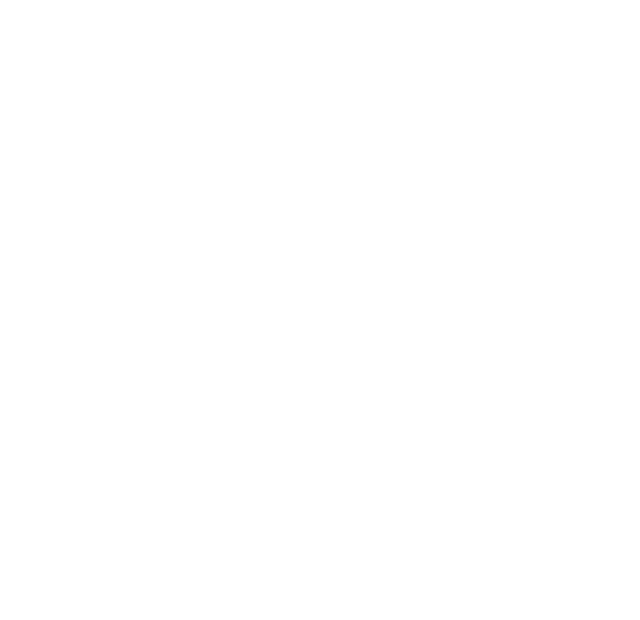
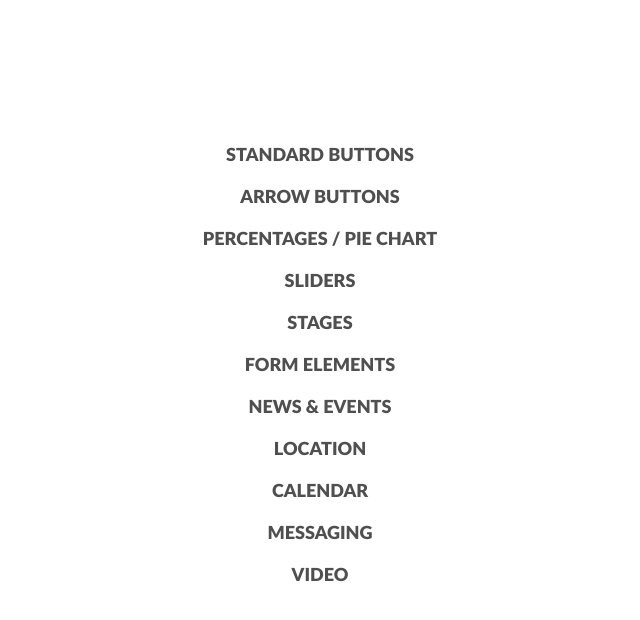
Before and after one commit to ns-m/fullstack-development_test2, a plain HTML site: page index.html in a window 1280 px wide. Shown: the top 620 px of the page, without its empty margins (34-674 px from the left). Drawn offline with Linux system fonts and the light colour scheme.

Commit message:
preliminary marking

```diff
--- a/index.html
+++ b/index.html
@@ -3,8 +3,24 @@
 <head>
     <meta charset="UTF-8">
     <title>fullstack development. layout (test maket 2)</title>
+    <link rel="stylesheet" href="css/style.css">
 </head>
 <body>
+<div class="container">
+    <div class="standard">standard buttons</div>
+    <div class="arrow">arrow buttons</div>
+    <div class="percentages">percentages / pie chart</div>
+    <div class="sliders">sliders</div>
+    <div class="stages">stages</div>
+    <div class="form">form elements</div>
+    <div class="news">news & events</div>
+    <div class="location">location</div>
+    <div>
+        <div class="calendar">calendar</div>
+        <div class="messaging">messaging</div>
+    </div>
+    <div class="video">video</div>
+</div>
 
 </body>
 </html>
--- a/sass/style.scss
+++ b/sass/style.scss
@@ -0,0 +1,35 @@
+@font-face {
+  font-family: Lato-Black;
+  font-style: normal;
+  font-weight: normal;
+  src: local('Lato-Black'), url(/fonts/Lato-Black.ttf);
+}
+
+$mainFont: Lato-Black, sans-serif;
+
+* {
+  margin: 0;
+  padding: 0;
+  box-sizing: border-box;
+}
+
+html {
+  height: 100%;
+  font-family: $mainFont;
+  background-color: #ffffff;
+  text-transform: uppercase;
+  text-align: center;
+  font-size: 18px;
+  font-weight: 400;
+  color: #4f4f4f;
+  line-height: 42px;
+}
+
+.container{
+  width: 708px;
+  height: 4059px;
+}
+
+.standard{
+  margin-top: 133px;
+}
```
Also changed, not shown: css/style.css, fonts/Lato-Black.ttf (added), pics/Layer_1.svg (added), pics/Layer_1@2x.png (added), pics/Layer_2.svg (added), pics/Layer_2@2x.png (added), pics/Layer_3.png (added), pics/Layer_3.svg (added), pics/Layer_5.png (added), pics/Layer_5.svg (added).
